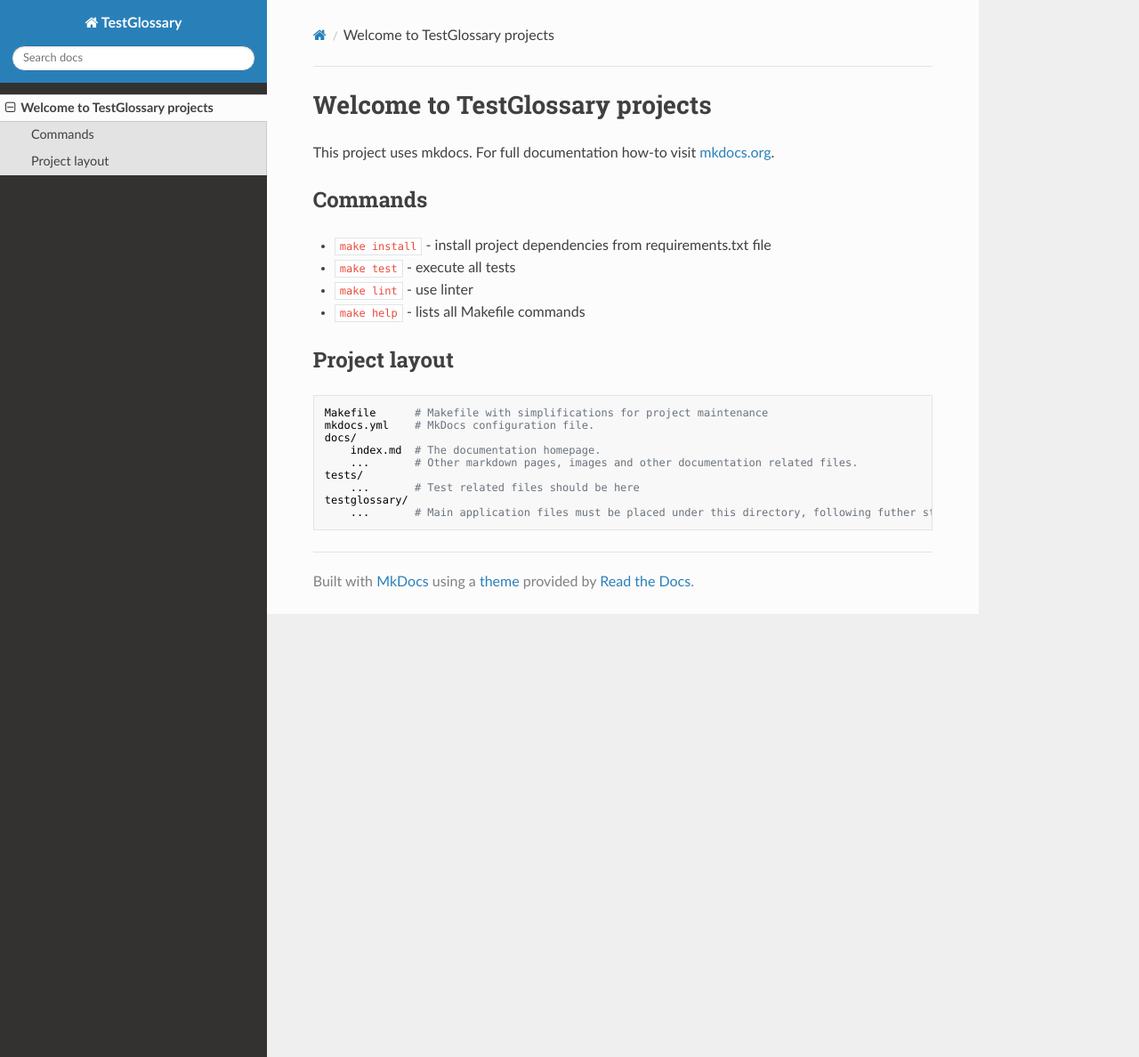
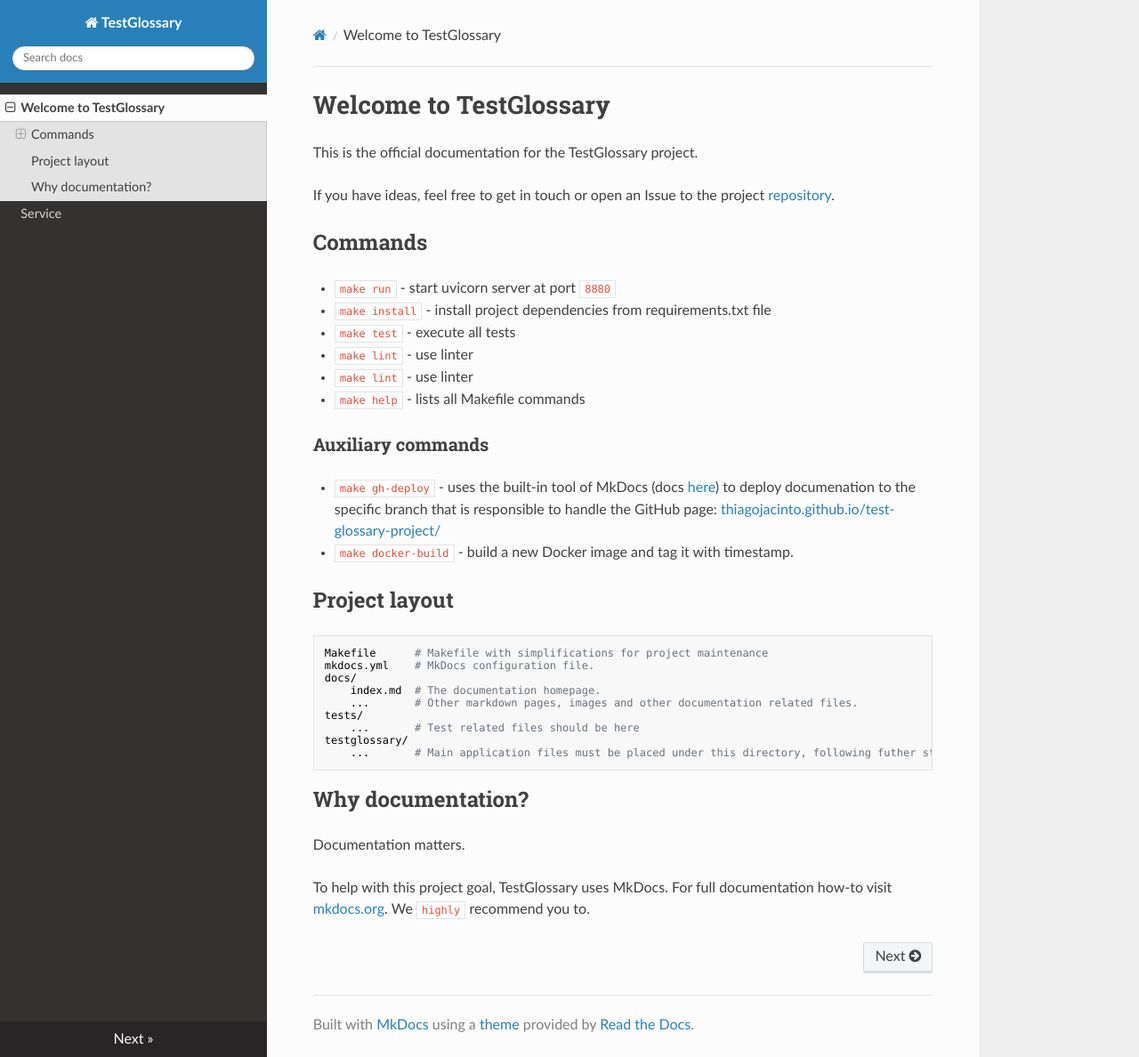
Before and after one commit to thiagojacinto/test-glossary-project, an MkDocs documentation site: the page built from docs/index.md, in a window 1280 px wide and 1188 px high. Shown: the whole window at 89% size. Built offline with MkDocs 1.6.1, drawn with Linux system fonts in a browser that asks for light colours; nearby versions of some CDN libraries.

Commit message:
support: mkdocs config and define new docs pages

```diff
--- a/docs/index.md
+++ b/docs/index.md
@@ -1,13 +1,21 @@
-# Welcome to TestGlossary projects
+# Welcome to TestGlossary
 
-This project uses mkdocs. For full documentation how-to visit [mkdocs.org](https://www.mkdocs.org).
+This is the official documentation for the TestGlossary project.
+
+If you have ideas, feel free to get in touch or open an Issue to the project [repository](https://github.com/thiagojacinto/test-glossary-project/issues).
 
 ## Commands
 
+* `make run`        - start uvicorn server at port `8880`
 * `make install`    - install project dependencies from requirements.txt file
-* `make test`       -  execute all tests
+* `make test`       - execute all tests
+* `make lint`       - use linter
 * `make lint`       - use linter
 * `make help`       - lists all Makefile commands
+
+### Auxiliary commands
+* `make gh-deploy`      - uses the built-in tool of MkDocs (docs [here](https://www.mkdocs.org/user-guide/deploying-your-docs/)) to deploy documenation to the specific branch that is responsible to handle the GitHub page: [thiagojacinto.github.io/test-glossary-project/](https://thiagojacinto.github.io/test-glossary-project/)
+* `make docker-build`   - build a new Docker image and tag it with timestamp.
 
 ## Project layout
 
@@ -20,3 +28,9 @@ This project uses mkdocs. For full documentation how-to visit [mkdocs.org](https
         ...       # Test related files should be here
     testglossary/
         ...       # Main application files must be placed under this directory, following futher structure.
+
+## Why documentation?
+
+Documentation matters.
+
+To help with this project goal, TestGlossary uses MkDocs. For full documentation how-to visit [mkdocs.org](https://www.mkdocs.org). We `highly` recommend you to.
```
Also changed, not shown: docs/service.md (added, +9 -0 lines), 1 other file.
